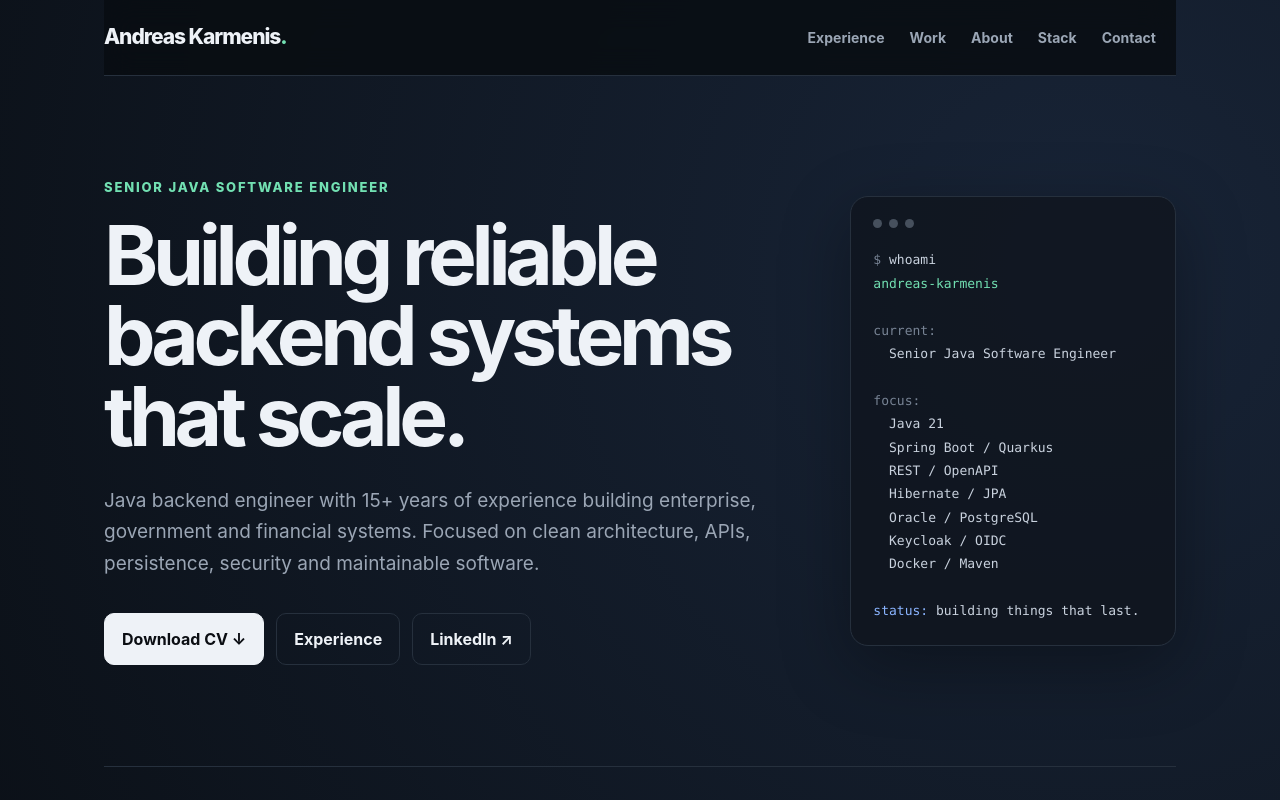
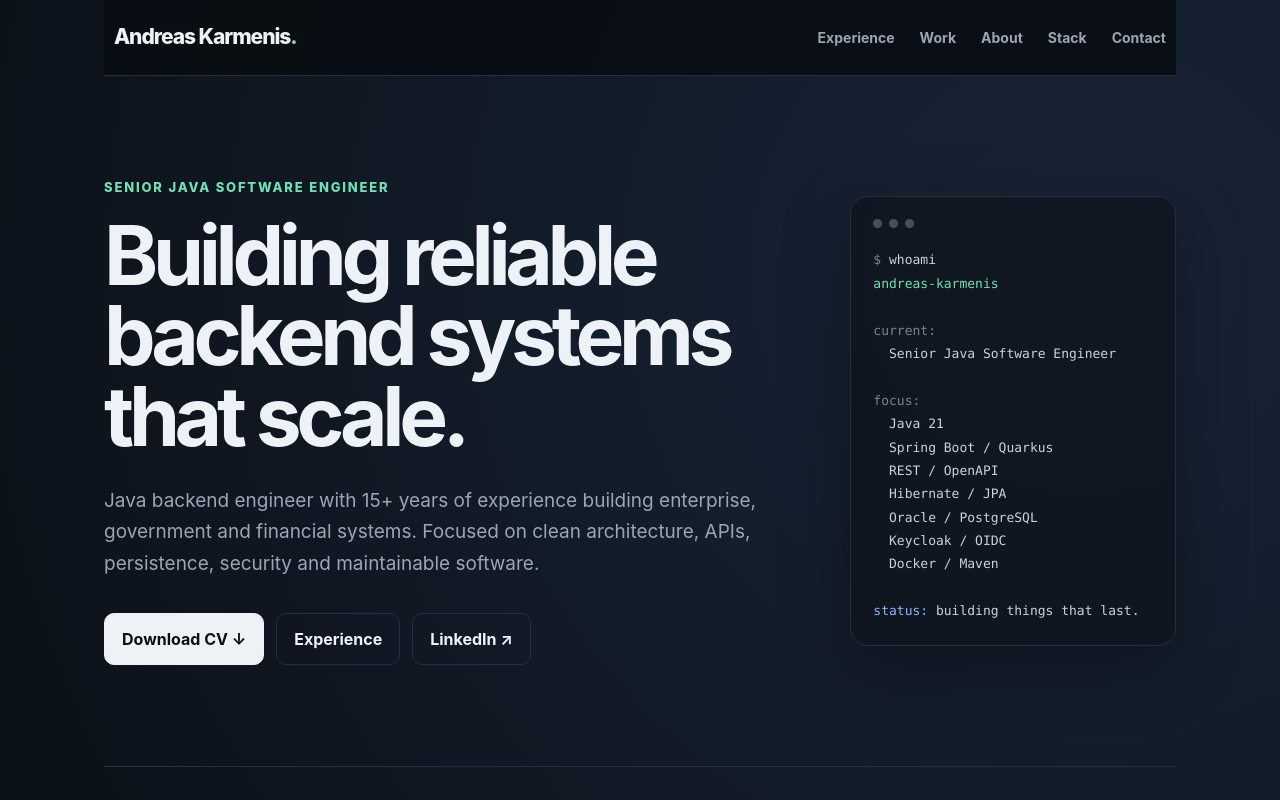
Before and after one commit to acarmenis/acarmenis.github.io, a Vue app: page / in a window 1280 px wide. Shown: the top 800 px of the page. Built offline with nearby package versions, Linux system fonts and the light colour scheme.

Commit message:
Update style.css

```diff
--- a/src/style.css
+++ b/src/style.css
@@ -23,11 +23,12 @@ a{color:inherit;text-decoration:none}
 nav{
   height:76px;display:flex;align-items:center;justify-content:space-between;
   border-bottom:1px solid var(--line);position:sticky;top:0;
-  background:rgba(9,13,18,.86);backdrop-filter:blur(14px);z-index:10
+  background:rgba(9,13,18,.86);backdrop-filter:blur(14px);z-index:10;
+  padding: 0px 10px;
 }
 .logo{font-weight:850;letter-spacing:-.05em;font-size:21px}
 .logo span{color:var(--accent)}
-nav .links{display:flex;gap:25px;color:var(--muted);font-size:14px;font-weight:650; padding: 0px 20px;}
+nav .links{display:flex;gap:25px;color:var(--muted);font-size:14px;font-weight:650;}
 .links a{transition:color .2s ease;  display: flex;}
 .links a:hover{color:var(--text)}
 section{padding:100px 0;border-top:1px solid var(--line);scroll-margin-top:76px}
```
